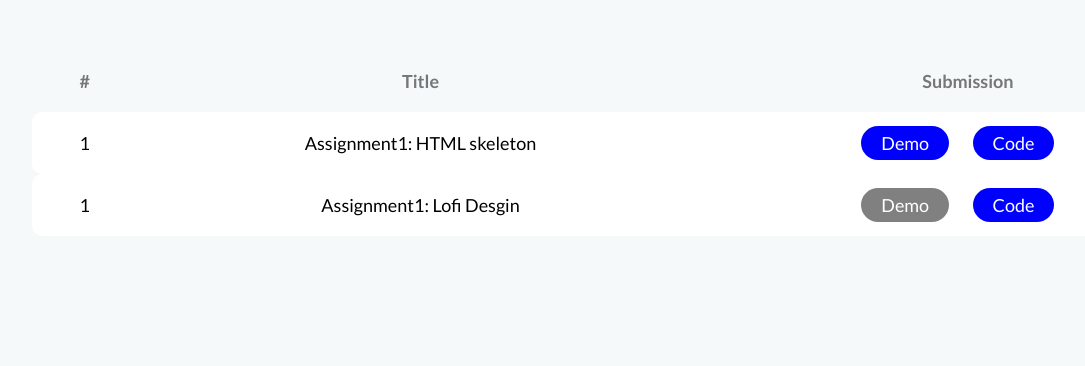
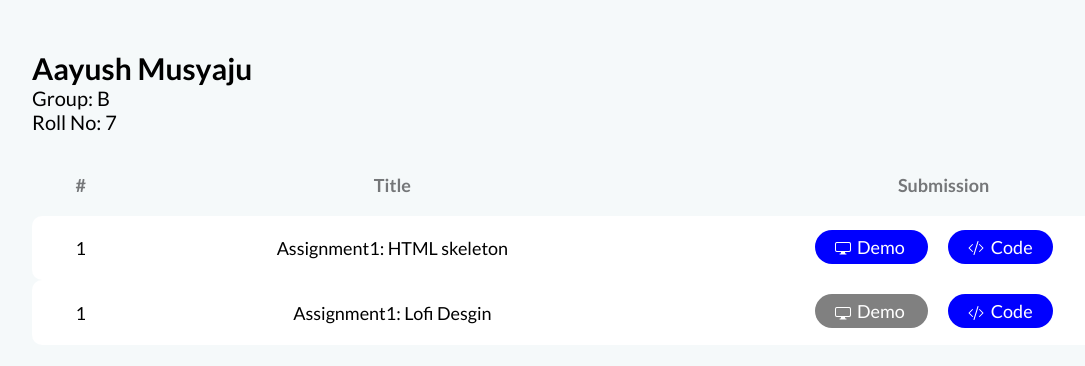
Before and after one commit to siki-aayush/leapfrog-internship, a plain HTML site: page index.html in a window 1280 px wide. Shown: the whole page, without its empty margins (8-1093 px from the left). Drawn offline with Linux system fonts and the light colour scheme.

Commit message:
Design changes
- Refactors the directory
- Adds information on top
- Creates new pc and code svg icons

```diff
--- a/css/style.css
+++ b/assests/css/style.css
@@ -8,9 +8,8 @@ body {
     background-color: #f5f9fa;
     font-size: 18px;
     font-family: 'Lato', sans-serif;
-}
-
-main {
+    width: 1200px;
+    margin: auto;
     margin-top: 50px;
 }
 
@@ -19,7 +18,7 @@ a, a:focus, a:hover {
     color: black;
 }
 
-.button {
+.btn {
     padding: 6px 20px;
     border-radius: 100px;
     background-color: blue;
@@ -28,8 +27,13 @@ a, a:focus, a:hover {
     color: white;
 }
 
-.button:hover {
+.btn:hover {
     color: white;
+}
+
+.btn__icon {
+    vertical-align: middle;
+    margin-right: 3px;
 }
 
 .disabled {
@@ -38,12 +42,28 @@ a, a:focus, a:hover {
     background-color: gray;
 }
 
-.assignments {
-    display: block;
+.info {
+    margin-bottom: 20px;
+
+}
+
+.info div {
+    font-size: 20px;
+    margin-bottom: 2px 0 0 2px;
+
+}
+
+main {
+    min-width: 1200px;
+}
+
+.assignments > h2 {
+    display: inline-block;
+    margin: auto;
 }
 
 .assignments__table {
-    min-width: 1200px;
+    width: 100%;
     margin: auto;
     border-collapse: collapse;
 }
--- a/index.html
+++ b/index.html
@@ -8,10 +8,21 @@
     <link rel="preconnect" href="https://fonts.googleapis.com">
     <link rel="preconnect" href="https://fonts.gstatic.com" crossorigin>
     <link href="https://fonts.googleapis.com/css2?family=Lato:wght@300;400;700&display=swap" rel="stylesheet">
-    <link rel="stylesheet" href="./css/style.css" type="text/css" media="all">
+    <link rel="stylesheet" href="./assests/css/style.css" type="text/css" media="all">
 </head>
 
 <body>
+    <header class="info">
+        <div>
+            <h2 class="info__title">Aayush Musyaju</h2>
+            <div class="info__group">
+                Group: B
+            </div>
+            <div class="info__roll">
+                Roll No: 7
+            </div>
+        </div>
+    </header>
     <main class="assignments">
         <table class="assignments__table">
             <thead>
@@ -26,20 +37,42 @@
                     <td class="assignments__table__idx">1</td>
                     <td class="assignments__table__title">Assignment1: HTML skeleton</td>
                     <td class="assignments__table__submission">
+
                         <a href="https://siki-aayush.github.io/leapfrog-internship/Assignments/Assignment1/blog_lofi/"
-                            target="_blank" class="button button-primary">Demo</a>
+                            target="_blank" class="btn btn-primary">
+                            <span class="btn__icon">
+                                <img src="./assests/images/icons/pc.svg" alt="pc icon">
+                            </span>
+                            Demo
+                        </a>
                         <a href="https://github.com/siki-aayush/leapfrog-internship/tree/main/Assignments/Assignment1/blog_lofi"
-                            target="_blank" class="button button-secondary">Code</a>
+                            target="_blank" class="btn btn-secondary">
+                            <span class="btn__icon">
+                                <img src="./assests/images/icons/code.svg" alt="code icon">
+                            </span>
+                            Code
+                        </a>
 
                     </td>
                 </tr>
                 <tr>
                     <td class="assignments__table__idx">1</td>
                     <td class="assignments__table__title">Assignment1: Lofi Desgin</td>
+
                     <td class="assignments__table__submission">
-                        <a href="#" class="button button-primary disabled">Demo</a>
+                        <a href="#" class="btn btn-primary disabled">
+                            <span class="btn__icon">
+                                <img src="./assests/images/icons/pc.svg" alt="pc icon">
+                            </span>
+                            Demo
+                        </a>
                         <a href="https://github.com/siki-aayush/leapfrog-internship/tree/main/Assignments/Assignment1"
-                            target="_blank" class="button button-secondary">Code</a>
+                            target="_blank" class="btn btn-secondary">
+                            <span class="btn__icon">
+                                <img src="./assests/images/icons/code.svg" alt="code icon">
+                            </span>
+                            Code
+                        </a>
 
                     </td>
                 </tr>
```
Also changed, not shown: assests/images/icons/code.svg (added), assests/images/icons/pc.svg (added).
